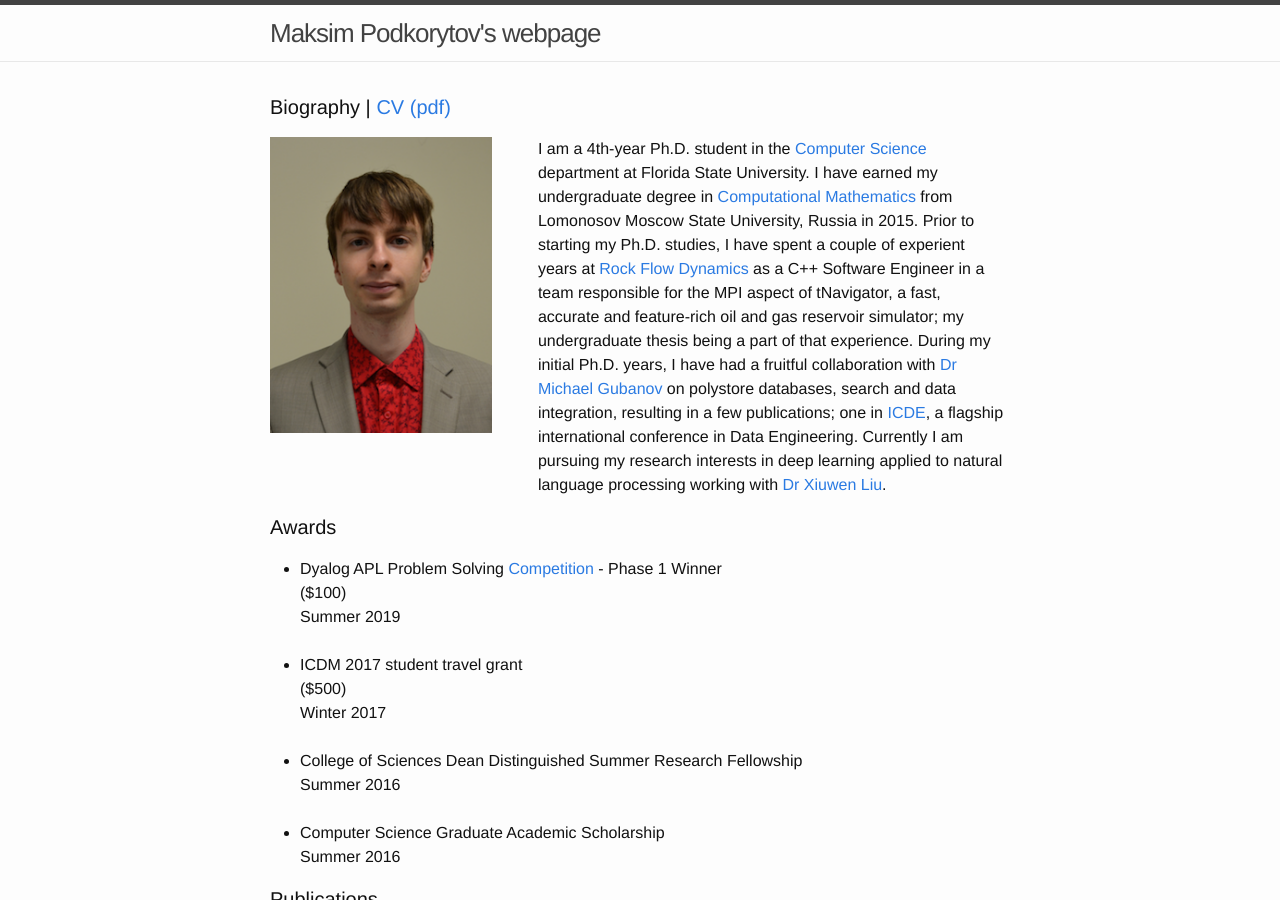
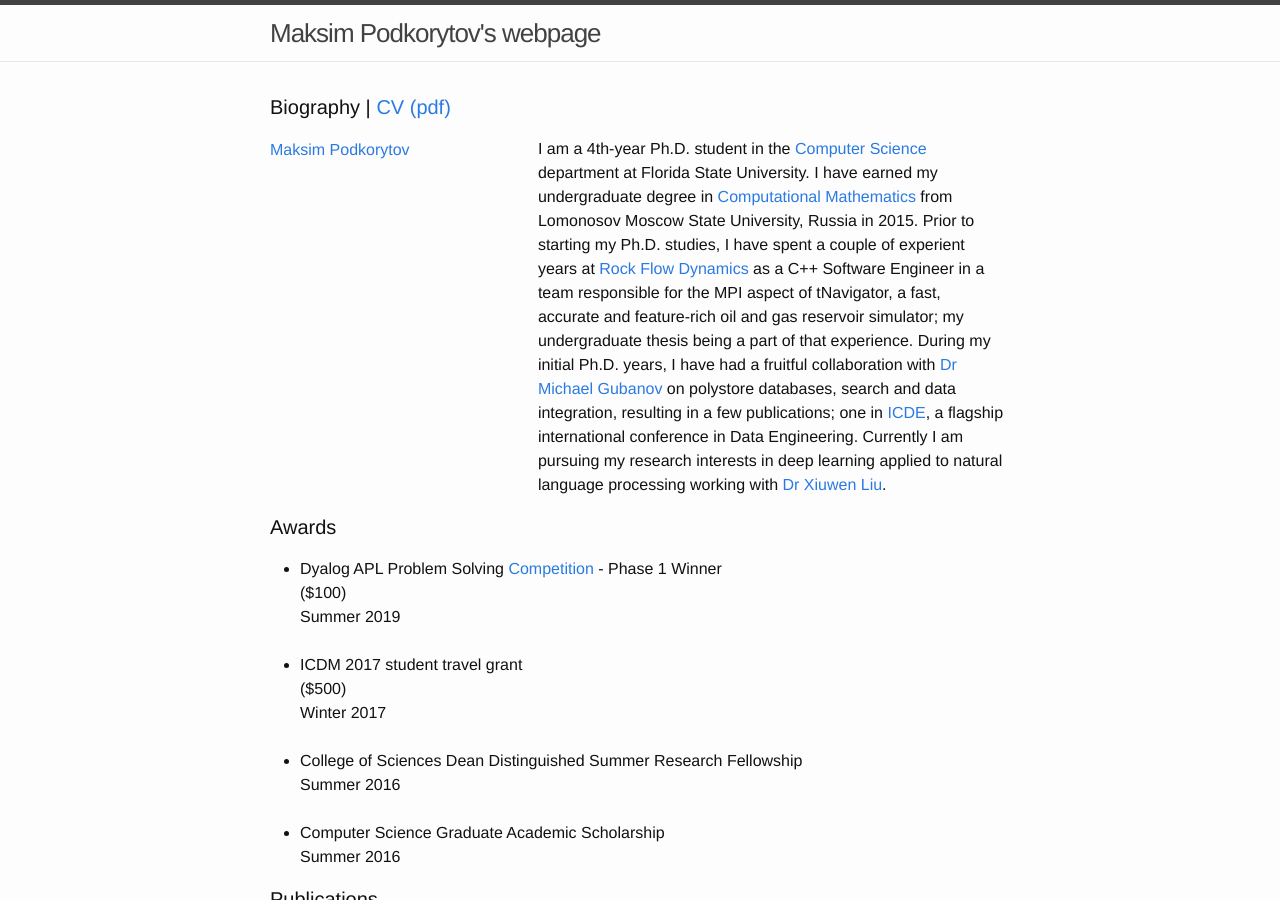
Before and after one commit to tenpercent/tenpercent.github.io, a Jekyll site: the page built from index.html, in a window 1280 px wide and 900 px high. Built offline with Jekyll 4.4.1, drawn with Linux system fonts in a browser that asks for light colours; comment, search, counter and statistics services are not loaded.

Commit message:
Update index.html

```diff
--- a/index.html
+++ b/index.html
@@ -8,7 +8,10 @@ layout: default
   <div style="padding-bottom:15px;">
     <!-- Photo -->
     <div style="display:inline-block;width:30%;vertical-align:middle;">
+      <!-- Replacing a biopic with linkedin badge
       <img src="blobs/avatar.png" alt="The author's portrait">
+      -->
+      <div class="LI-profile-badge"  data-version="v1" data-size="medium" data-locale="en_US" data-type="vertical" data-theme="light" data-vanity="maksim-podkorytov"><a class="LI-simple-link" href='https://www.linkedin.com/in/maksim-podkorytov/en?trk=profile-badge'>Maksim Podkorytov</a></div>
     </div>
     <!-- Padding -->
     <div style="display:inline-block;width:5%;"></div>
```
